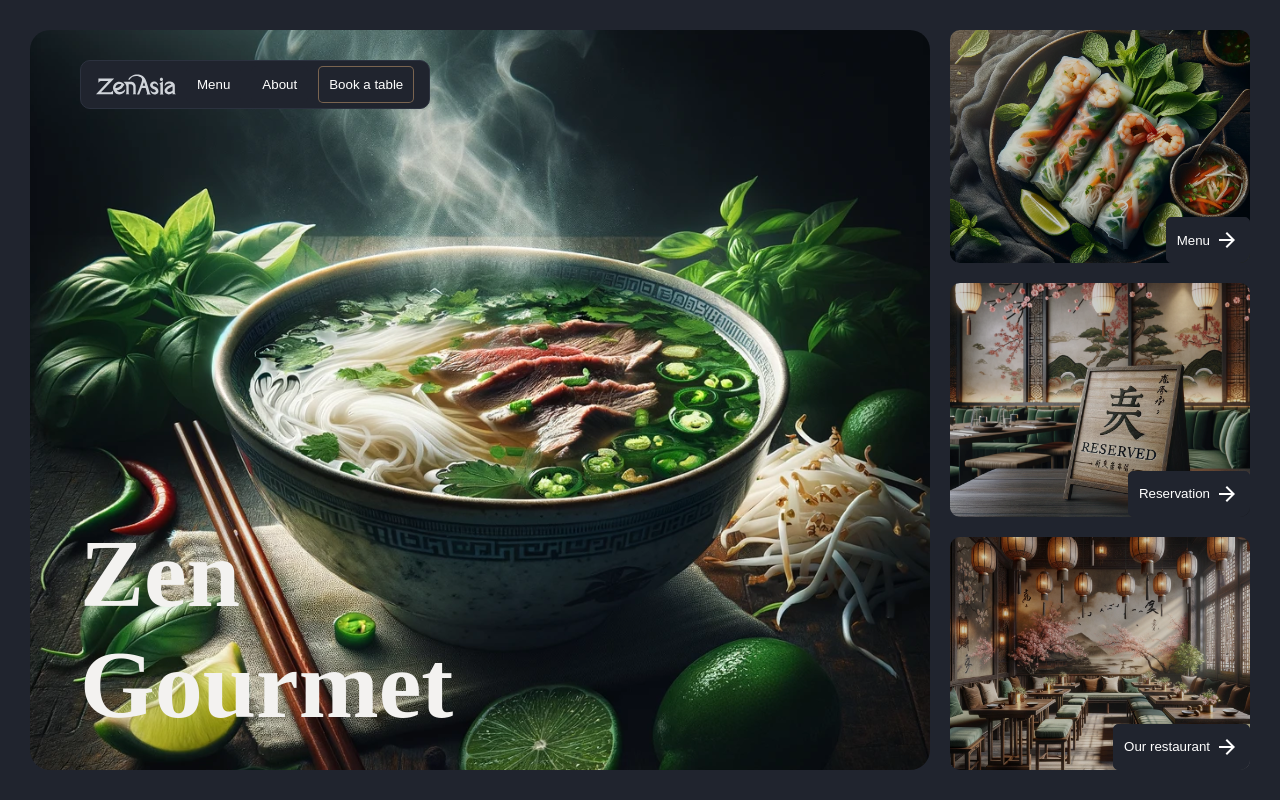
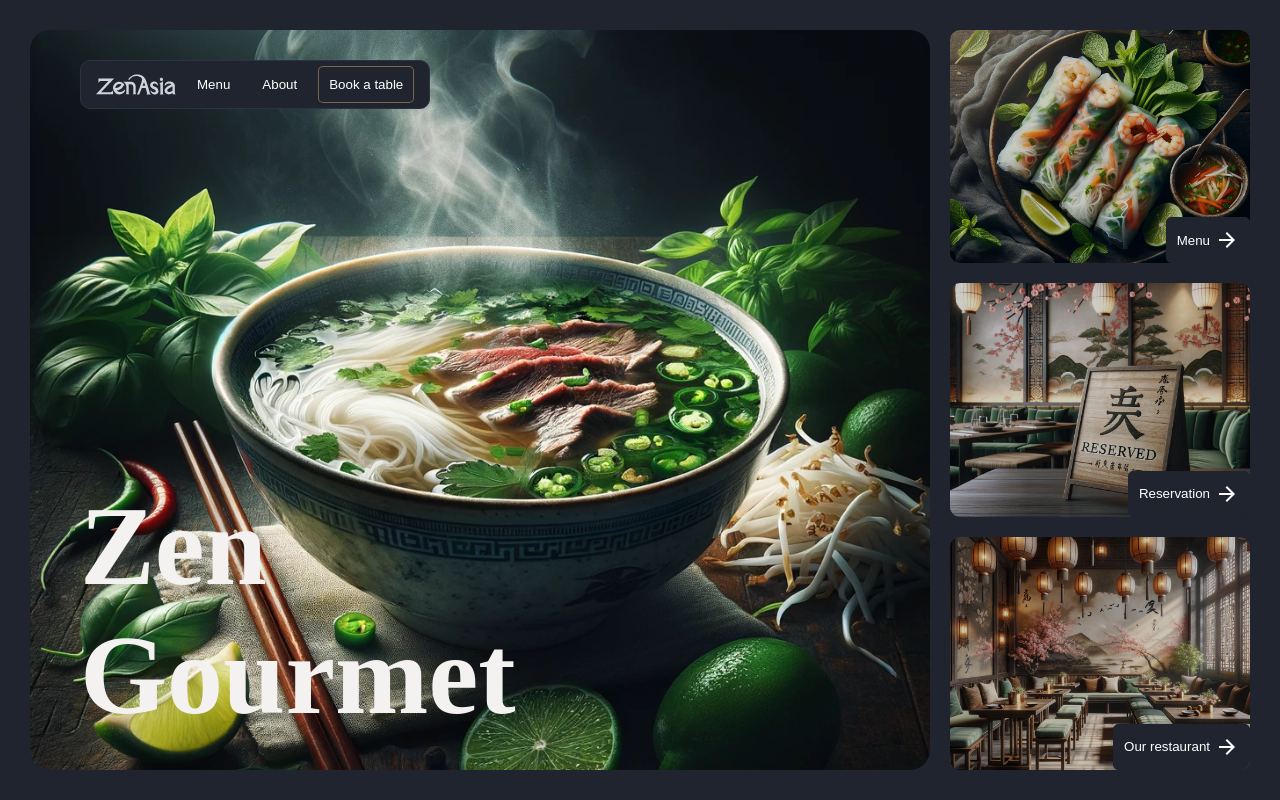
Before and after one commit to ameliapham/restaurant-template, a React (Vite) app: page / in a window 1280 px wide. Built offline with nearby package versions, Linux system fonts and the light colour scheme.

Commit message:
Update theme

```diff
--- a/src/theme.ts
+++ b/src/theme.ts
@@ -40,9 +40,10 @@ export const darkTheme = createTheme({
         },
     },
     typography: {
-        fontFamily: "Geist, sans-serif",
+        fontFamily: "Time New Roman",
         h1: {
-            fontSize: "96px",
+            fontFamily: "Geist, sans-serif",
+            fontSize: "112px",
             fontWeight: 700,
             lineHeight: 100,
         },
```
